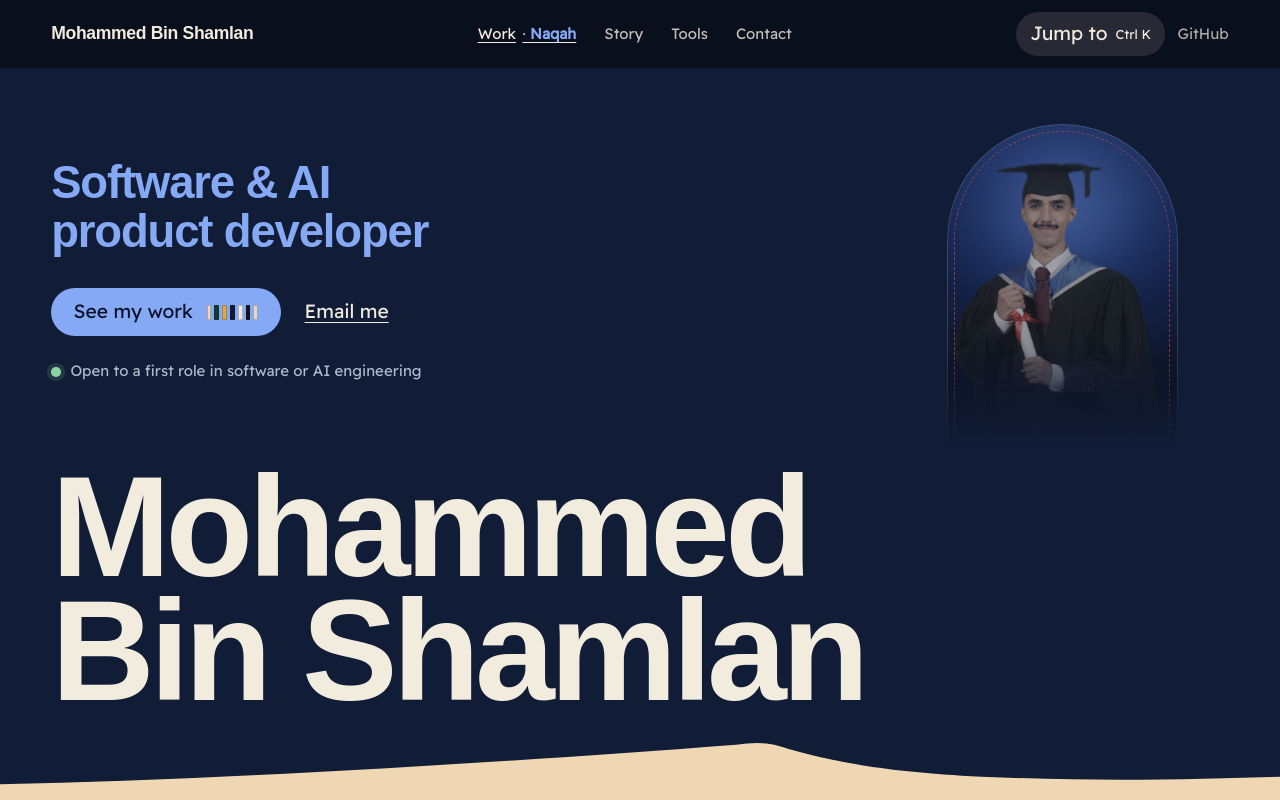
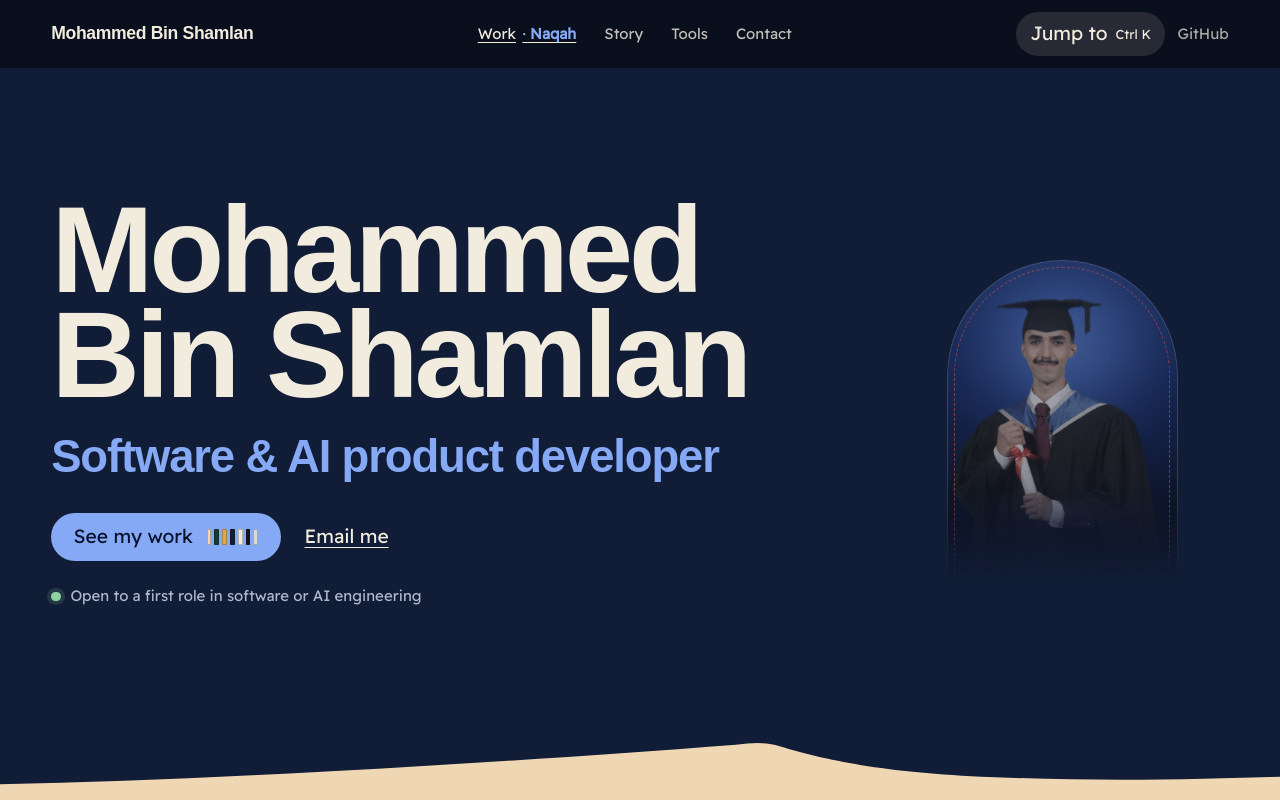
Before and after one commit to mobinshamlan/mohammed-portfolio, a Next.js app: page /mohammed-portfolio/ in a window 1280 px wide. Shown: the top 800 px of the page. Built offline with nearby package versions, Linux system fonts and the light colour scheme; a web font is replaced by a local one.

Commit message:
Set the name and role together in the opening
Co-Authored-By: Claude Opus 5.5 <noreply@anthropic.com>

```diff
--- a/src/app/(portfolio)/styles/opening.css
+++ b/src/app/(portfolio)/styles/opening.css
@@ -223,33 +223,35 @@
   }
 }
 
-/* ---------- Wide screens: the name across the foot, the arch to the right ---------- */
+/* ---------- Wide screens: the name and role together, the arch to the right ---------- */
 
 @media (min-width: 900px) {
   .vb-open {
     grid-template-columns: minmax(0, 1fr);
-    grid-template-rows: 1fr auto auto auto 1.25fr auto;
+    grid-template-rows: 1fr auto auto auto auto 1fr;
     grid-template-areas:
       "."
+      "name"
       "say"
       "actions"
       "status"
-      "."
-      "name";
-    min-height: calc(100svh - var(--nav-h));
-    max-height: 62rem;
+      ".";
+    min-height: min(calc(100svh - var(--nav-h)), 46rem);
     padding-top: 1.5rem;
   }
 
   .vb-open-name {
     grid-area: name;
-    font-size: min(11.2vw, 19svh, 11rem);
+    font-size: min(9.6vw, 17svh, 9.5rem);
     line-height: 0.86;
   }
 
   .vb-open-say {
-    margin-top: 0;
-    max-width: min(46%, 34rem);
+    margin-top: 1.5rem;
+  }
+
+  .vb-open-lead {
+    max-width: none;
   }
 
 
@@ -263,7 +265,8 @@
 
   .vb-open-portrait {
     position: absolute;
-    top: 3.5rem;
+    top: 50%;
+    translate: 0 -54%;
     right: calc(var(--gutter) + 4%);
     width: min(18vw, 16rem);
     margin: 0;
```
